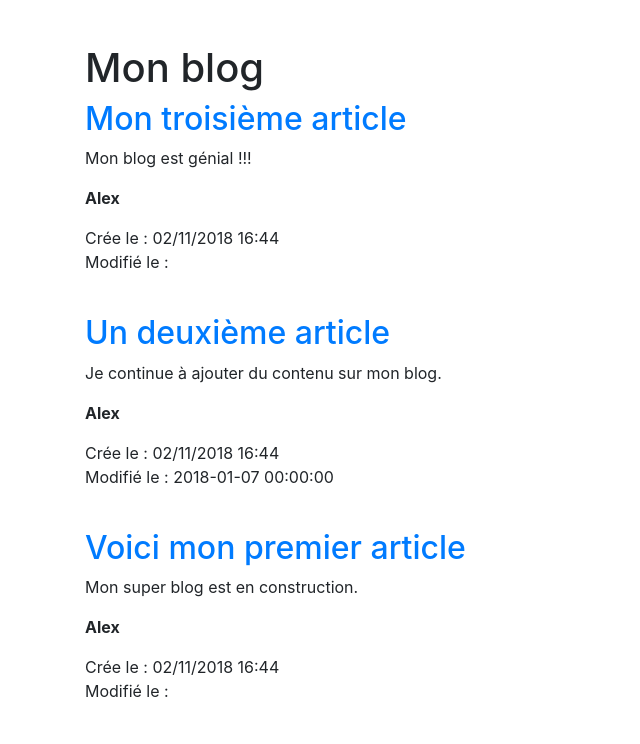
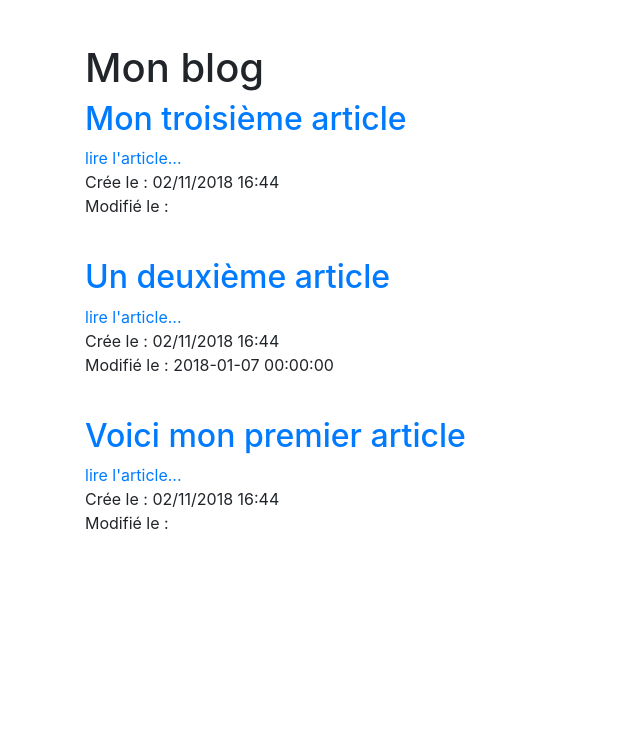
Before and after one commit to AlexandreTual/Blog, a PHP site: page / in a window 1280 px wide. Shown: the part 56-800 px from the top of the page, without its empty margins (0-640 px from the left). Run offline with PHP 8.4, Linux system fonts and the light colour scheme; data comes from the database, SQL or seed files in the repository.

Commit message:
adding echo getChapo and link lire article,  delete echo getContent

```diff
--- a/App/templates/post_list.php
+++ b/App/templates/post_list.php
@@ -16,8 +16,8 @@ $this->title = 'PostsList';
             ?>
             <div>
                 <h2><a href="../public/index.php?p=post&idArt=<?= htmlspecialchars($post->getId());?>"><?= htmlspecialchars(ucfirst($post->getTitle())); ?></a></h2>
-                <p><?= htmlspecialchars($post->getContent());?></p>
-                <p><strong><?= htmlspecialchars(ucfirst($post->getAuthor()));?></strong></p>
+                <h5><?= htmlspecialchars($post->getChapo());?></h5>
+                <a href="../public/index.php?p=post&idArt=<?= htmlspecialchars($post->getId());?>">lire l'article...</a>
                 <p>Crée le : <?= htmlspecialchars($post->getDateAdded());?><br>
                     Modifié le : <?= htmlspecialchars($post->getDateAmended())?></p>
             </div>
```
